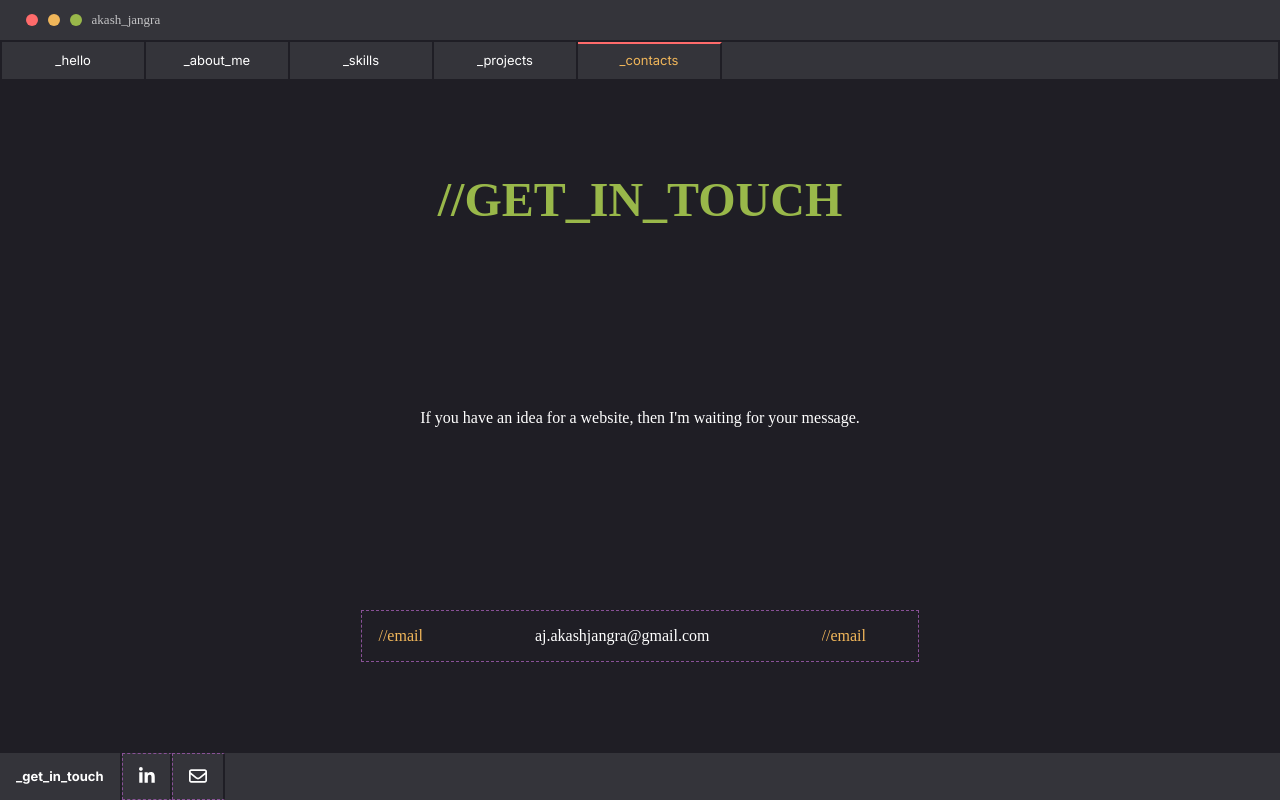
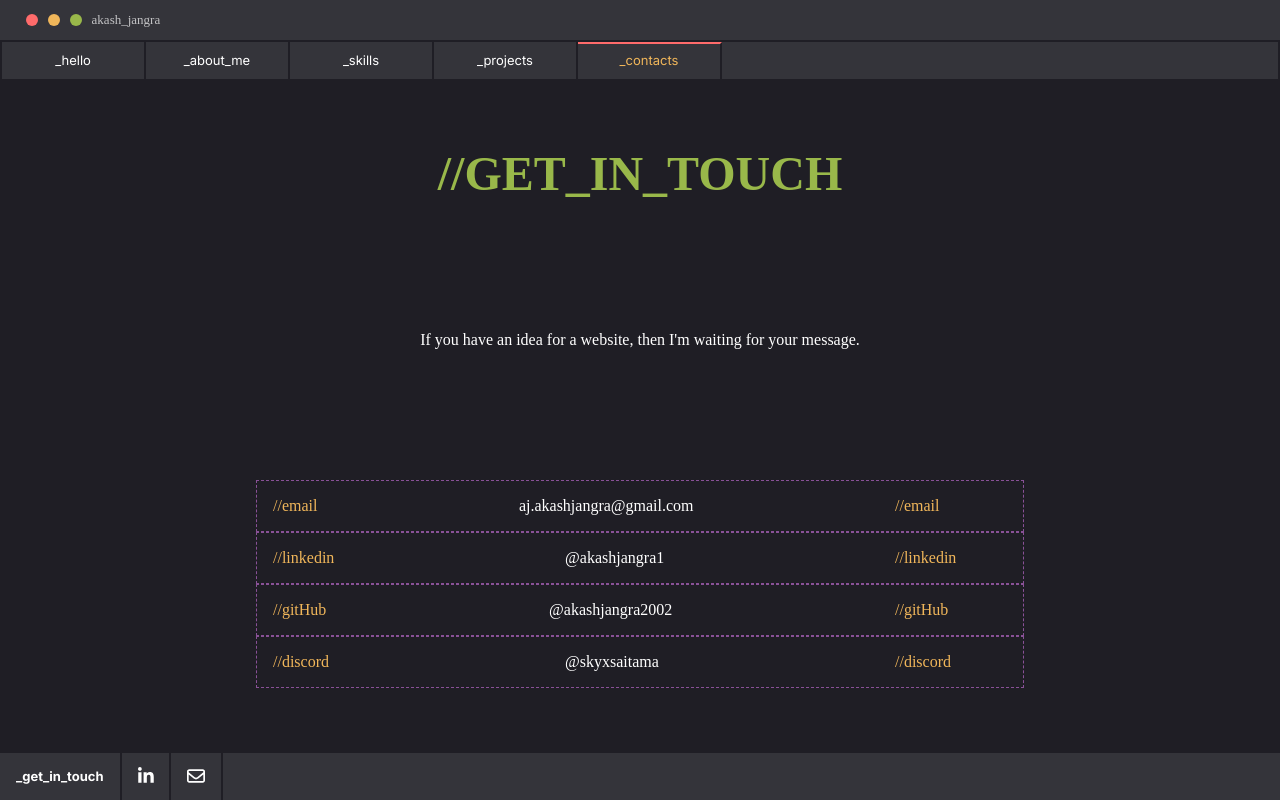
Before and after one commit to aakashjangra/portfolio-website, a React (Vite) app: page /contacts in a window 1280 px wide. Built offline with nearby package versions, Linux system fonts and the light colour scheme; a web font is replaced by a local one.

Commit message:
contact-me page

```diff
--- a/src/components/Contacts/Contacts.jsx
+++ b/src/components/Contacts/Contacts.jsx
@@ -11,6 +11,9 @@ const Contacts = () => {
       </p>
       <div className="contact-methods">
         <ContactMethod name={'email'} username={'aj.akashjangra@gmail.com'} link={'mailto:aj.akashjangra@gmail.com'} />
+        <ContactMethod name={'linkedin'} username={'@akashjangra1'} link={'https://www.linkedin.com/in/akashjangra1/'} />
+        <ContactMethod name={'gitHub'} username={'@akashjangra2002'} link={'https://github.com/akashjangra2002'} />
+        <ContactMethod name={'discord'} username={'@skyxsaitama'} />
       </div>
     </div>
   )
--- a/src/components/Contacts/Contacts.scss
+++ b/src/components/Contacts/Contacts.scss
@@ -14,5 +14,7 @@
     text-transform: uppercase;
   }
 
-
+  .contact-methods{
+    width: 60%
+  }
 }
--- a/src/components/Contacts/components/ContactMethod.jsx
+++ b/src/components/Contacts/components/ContactMethod.jsx
@@ -3,16 +3,21 @@ import './ContactMethod.scss'
 
 const ContactMethod = ({ name, username, link }) => {
   return (
-    <div className='contact-method'>
+    <div className='contact-method-container'>
       <p className='name'>{`//${name}`}</p>
       <p>{username}</p>
       <div className='container'>
-        <p className='default name'>{`//${name}`}</p>
-        <div className='onHover'>
-          <a className='link' href={link} target='_blank'>
-            Open Link
-          </a>
-        </div>
+        <p className={`${link ? 'default' : ''} name`}>{`//${name}`}</p>
+        {
+          link && (
+
+            <div className='onHover'>
+              <a className='link' href={link} target='_blank'>
+                Open Link
+              </a>
+            </div>
+          )
+        }
       </div>
     </div>
   )
--- a/src/components/Contacts/components/ContactMethod.scss
+++ b/src/components/Contacts/components/ContactMethod.scss
@@ -1,10 +1,11 @@
 @use '../../../index.scss' as *;
 
-.contact-method{
-  $link-width: 5rem;
+.contact-method-container{
+  $link-width: 7rem;
 
+  width: 100%;
   display: flex;
-  gap: 7rem;
+  justify-content: space-between;
   border: 1px dashed $violet;
   padding: 1rem;
 
@@ -13,7 +14,6 @@
   }
 
   div.container{
-
     position: relative;
     width: $link-width;
     overflow: hidden;
@@ -36,8 +36,7 @@
 
       .link{
         padding: 1rem;
-        // color: $violet;
-        // background-color: $green;
+        color: $green;
       }
     }
   }
```
